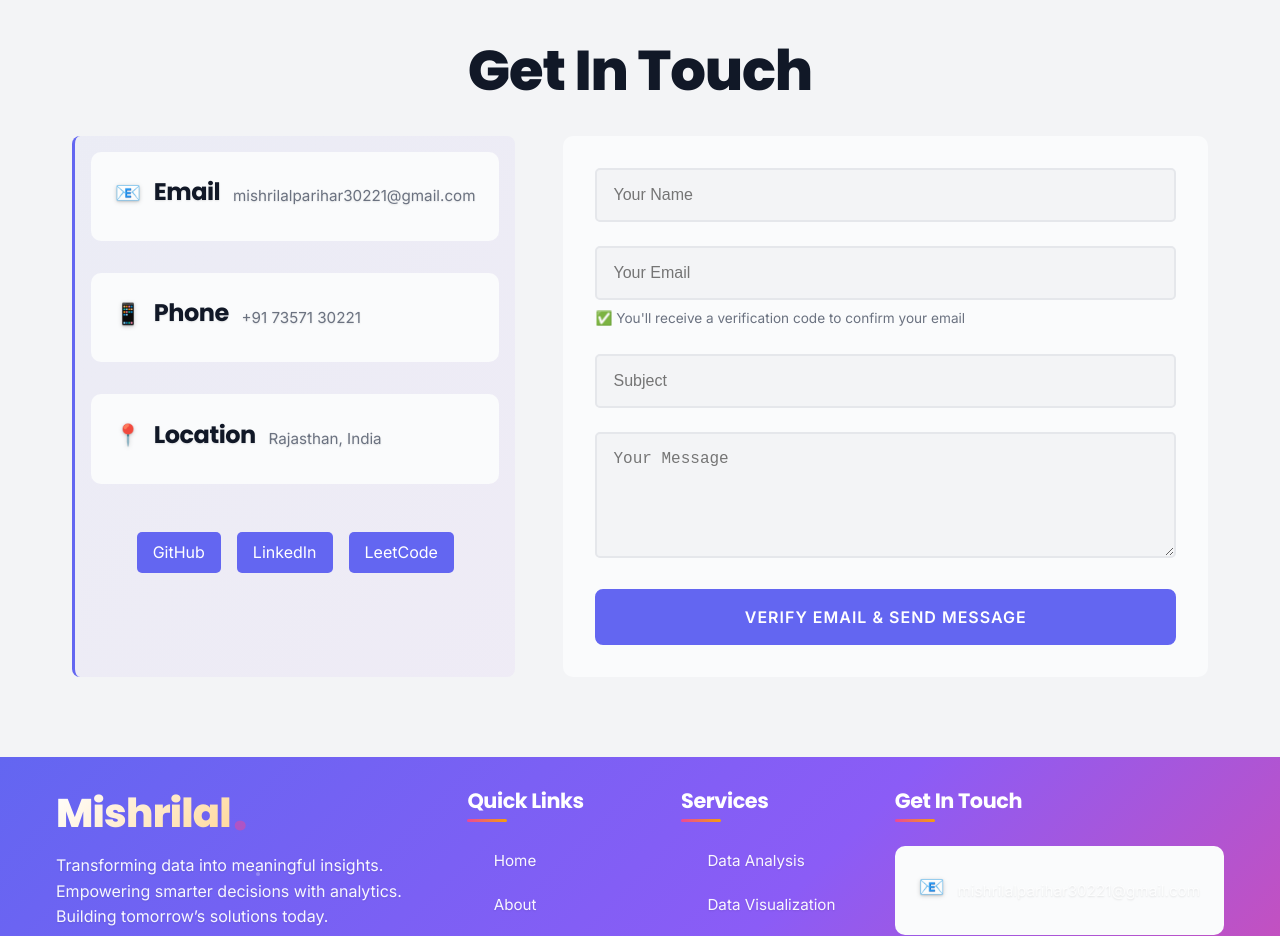
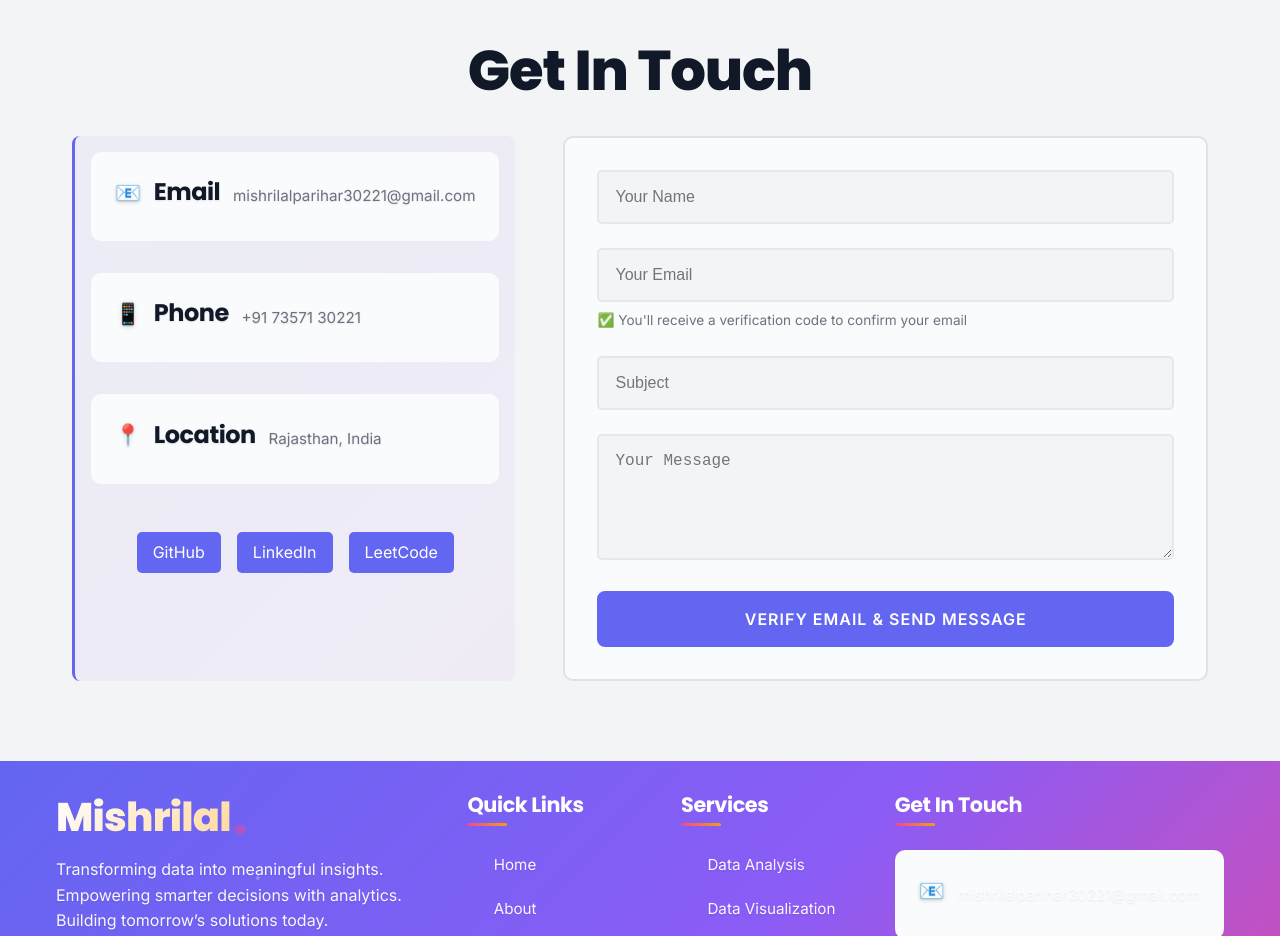
Before and after one commit to Mishrilal01/portfolio-frontend, a React (Create React App) app: page /#resume in a window 1280 px wide. Before the commit this address led to /#skills. Shown: the part 9040-9976 px from the top of the page. Built offline with nearby package versions, Linux system fonts and the light colour scheme; no server answers.

Commit message:
add the border outside the contact form

```diff
--- a/src/components/Contact/Contact.css
+++ b/src/components/Contact/Contact.css
@@ -167,6 +167,11 @@
   background: var(--bg-primary);
   padding: 2rem;
   border-radius: 10px;
+  border: 2px solid rgba(255, 255, 255, 0.1);
+}
+
+[data-theme='light'] .contact-form {
+  border: 2px solid rgba(0, 0,0, 0.1);
 }
 
 .form-group {
```
